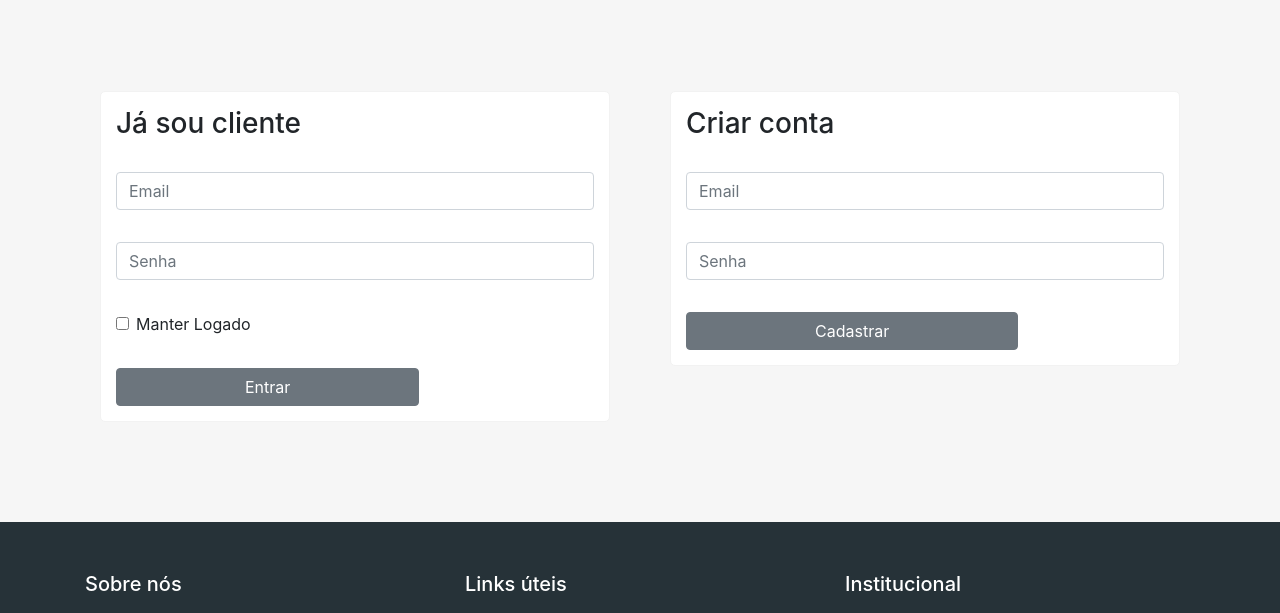
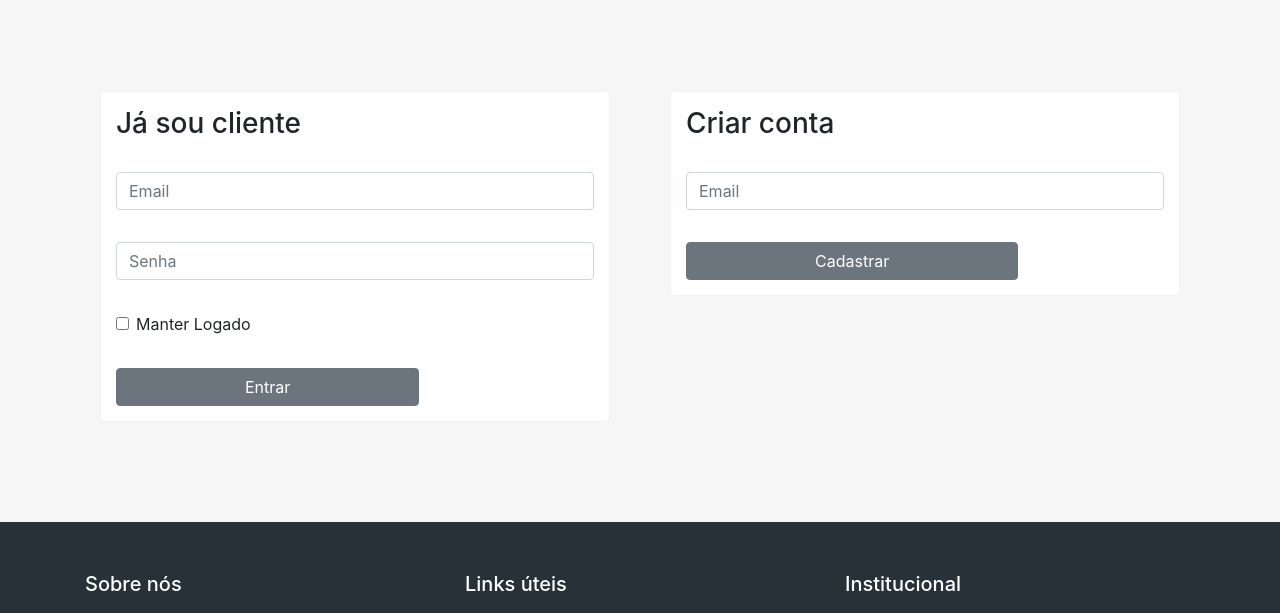
Before and after one commit to Rafaaquino/Front-Ecommerce, a plain HTML site: page Loja/login.html in a window 1280 px wide. Shown: the part 121-734 px from the top of the page. Drawn offline with nearby package versions, Linux system fonts and the light colour scheme.

Commit message:
login senha 1.0

```diff
--- a/Loja/login.html
+++ b/Loja/login.html
@@ -119,10 +119,7 @@
 								  <div class="form-group form-espaco">
 								    <input type="email" class="form-control" id="Email1" aria-describedby="emailHelp" placeholder="Email">
 								  </div>
-								  <div class="form-group form-espaco">
-								    <input type="password" class="form-control" id="exampleInputPassword1" placeholder="Senha">
-								  </div>
-								  <button type="submit" class="btn btn-secondary maior">Cadastrar</button>
+								  <a href="cadastro-usuario.html" class="btn btn-secondary maior">Cadastrar</a>
 								</form>
 
     					</div>
```
